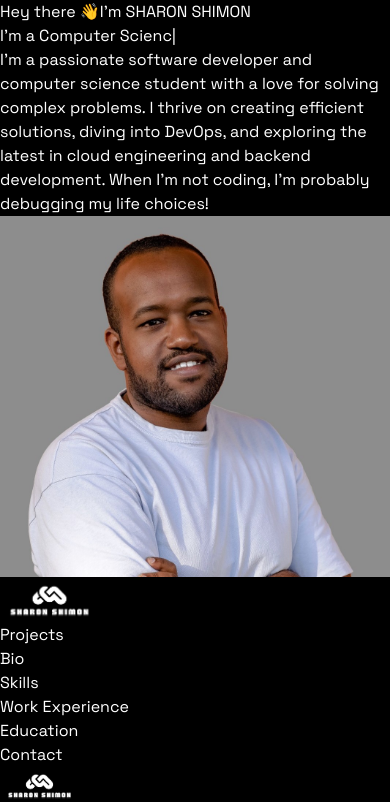
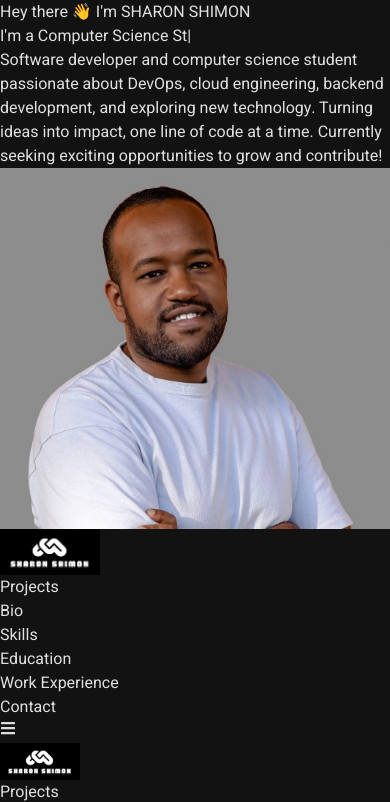
Before and after one commit to iiTzShaa/Personal-Portfolio-Website, a React (Vite) app in the folder portfolio/: page / in a window 390 px wide. Shown: the top 802 px of the page. Built offline with nearby package versions, Linux system fonts and the light colour scheme.

Commit message:
fix text font improve mobile visabilty

```diff
--- a/portfolio/src/App.jsx
+++ b/portfolio/src/App.jsx
@@ -18,8 +18,8 @@ const App = () => {
       <Projects/>
       <Bio/>
       <Skills />
+      <Education/>
       <WorkExperience/>
-      <Education/>
       <ContactForm/>
       <Footer/>
       </div>
--- a/portfolio/src/components/Footer.jsx
+++ b/portfolio/src/components/Footer.jsx
@@ -18,7 +18,7 @@ export const Footer = () => {
                     initial={{ opacity: 0 }}
                     whileInView={{ opacity: 1 }}
                     transition={{ duration: 0.5 }}
-                    key={index} href={link.url} target="_blank" rel="noopener noreferrer">
+                    key={index} href={link.href} target="_blank" rel="noopener noreferrer">
                     {link.icon}
                 </motion.a>
 
--- a/portfolio/src/components/Hero.jsx
+++ b/portfolio/src/components/Hero.jsx
@@ -14,15 +14,16 @@ const Hero = () => {
         className="w-full md:w-1/2 text-center md:text-left">
         <h2 className="my-8 p-2 text-4xl font-bold md:text-5xl mt-20 lg:text-[7rem] text-gray-800 shadow-lg">
            Hey there 👋
-          <span className="block text-blue-600">{`I'm ${HERO.name}`}</span>
+           I'm
+          <span className="block text-blue-600">{` ${HERO.name}`}</span>
         </h2>
         <span className="inline text-3xl tracking-tighter lg:text-4xl">I'm </span>
         <ReactTyped
     strings={[
         "a Software Developer &#128187;",
         "a Computer Science Student &#127891;",
-        "a problem solver who enjoys solving complex problems &#129504;",
-        "Passionate about Cloud Engineering, DevOps, and Backend Development \u{2601}\u{FE0F}\u{200D}\u{1F4BB}",
+        "a problem solver  &#129504;",
+        "Passionate about Cloud , DevOps, and Backend Development \u{2601}\u{FE0F}\u{200D}\u{1F4BB}",
         "Powered by coffee and code &#9749;&#65039;&#8205;&#128187;"
     ]}
     typeSpeed={50}
--- a/portfolio/src/components/Navbar.jsx
+++ b/portfolio/src/components/Navbar.jsx
@@ -1,13 +1,14 @@
-import React, { useState } from 'react';
+import React, { useState, useEffect, useRef } from 'react';
 import { FaBars, FaTimes } from 'react-icons/fa'; // Importing the icons
 import logo from '../assets/logo.png';
 import { NAVIGATION_LINKS } from '../constants';
 
 function Navbar() {
   const [isMobileMenuOpen, setIsMobileMenuOpen] = useState(false);
+  const mobileMenuRef = useRef(null); // Reference to the mobile menu
 
   const toggleMobileMenu = () => {
-    setIsMobileMenuOpen(!isMobileMenuOpen);
+    setIsMobileMenuOpen(!isMobileMenuOpen); // Toggle the menu open/close state
   };
 
   const handleLinkClick = (e, href) => {
@@ -26,6 +27,23 @@ function Navbar() {
 
     setIsMobileMenuOpen(false); // Close mobile menu after link click
   };
+
+  // Close the mobile menu when clicking outside of it
+  useEffect(() => {
+    const handleClickOutside = (e) => {
+      if (mobileMenuRef.current && !mobileMenuRef.current.contains(e.target) && isMobileMenuOpen) {
+        setIsMobileMenuOpen(false);
+      }
+    };
+
+    // Add event listener
+    document.addEventListener('mousedown', handleClickOutside);
+
+    // Cleanup event listener on component unmount
+    return () => {
+      document.removeEventListener('mousedown', handleClickOutside);
+    };
+  }, [isMobileMenuOpen]);
 
   return (
     <div>
@@ -59,27 +77,38 @@ function Navbar() {
         {/* Mobile Menu */}
         <div className="lg:hidden">
           <div className="flex items-center justify-between py-2">
-            <div>
-              <a href="#">
-                <img src={logo} width={80} alt="logo" className="m-2" />
-              </a>
-            </div>
+            {/* Menu button on the left */}
             <div className="flex items-center">
               <button
                 className="focus:outline-none"
                 onClick={toggleMobileMenu}
               >
                 {isMobileMenuOpen ? (
-                  <FaTimes className="m-2 h-6 w-5" />
+                  <FaTimes className="m-2 h-6 w-5 text-white" />
                 ) : (
-                  <FaBars className="m-2 h-6 w-5" />
+                  <FaBars className="m-2 h-6 w-5 text-white" />
                 )}
               </button>
             </div>
+
+            {/* Logo on the right */}
+            <div className="ml-auto">
+              {!isMobileMenuOpen && (
+                <a href="#">
+                  <img src={logo} width={80} alt="logo" className="m-2" />
+                </a>
+              )}
             </div>
+          </div>
+
+          {/* Show the menu when it is open */}
           {isMobileMenuOpen && (
+            <div
+              className="absolute top-0 left-0 right-0 bottom-0 bg-black/50 backdrop-blur-sm z-40"
+              ref={mobileMenuRef} // Attach the ref to the mobile menu container
+            >
               <ul
-              className="absolute top-full left-0 right-0 bg-black/20 rounded-b-lg p-4 mt-1 flex flex-col gap-4"
+                className="absolute top-full left-0 right-0 bg-black/70 rounded-b-lg p-4 mt-1 flex flex-col gap-4"
               >
                 {NAVIGATION_LINKS.map((item, index) => (
                   <li key={index}>
@@ -93,6 +122,7 @@ function Navbar() {
                   </li>
                 ))}
               </ul>
+            </div>
           )}
         </div>
       </nav>
--- a/portfolio/src/constants/index.jsx
+++ b/portfolio/src/constants/index.jsx
@@ -40,8 +40,8 @@ export const NAVIGATION_LINKS = [
   { label: "Projects", href: "#projects" },
   { label: "Bio", href: "#bio" },
   { label: "Skills", href: "#skills" },
+  { label: "Education", href: "#education" },
   { label: "Work Experience", href: "#work" },
-  { label: "Education", href: "#education" },
   { label: "Contact", href: "#contact" },
 ];
 
@@ -49,8 +49,9 @@ export const HERO = {
   name: "SHARON SHIMON",
   greet: "Hello there! 👋🏻",
   description:
-  "I’m a passionate software developer and computer science student with a love for solving complex problems. I thrive on creating efficient solutions, diving into DevOps, and exploring the latest in cloud engineering and backend development. When I’m not coding, I’m probably debugging my life choices!"
+    "Software developer and computer science student passionate about DevOps, cloud engineering, backend development, and exploring new technology. Turning ideas into impact, one line of code at a time. Currently seeking exciting opportunities to grow and contribute!"
 };
+
 
 export const PROJECTS = [
   {
@@ -105,12 +106,13 @@ export const PROJECTS = [
 
 
 export const BIO = [
-  "I’m Sharon Shimon, a 3rd-year Computer Science student at the Holon Institute of Technology (HIT). I’m passionate about machine learning, data science, software engineering, and DevOps, and I thrive on projects that challenge me to think analytically and find practical solutions.",
-  "In 2023, I dove into full-stack web development, DevOps, and machine learning. I’ve worked with technologies like Node.js, React, Kubernetes, and AWS, and I’ve gained hands-on experience with Docker, CI/CD pipelines, and cloud infrastructure. My goal? To build scalable, efficient systems that make an impact.",
-  "As a multi-disciplinary software engineer, I’m constantly learning and growing. Whether it’s fine-tuning backend systems or automating DevOps processes, I bring a versatile skill set to every project. From Python and JavaScript to TypeScript and Kubernetes, I’m ready to tackle anything that comes my way.",
-  "I’m actively looking for opportunities to level up my career, secure an internship, and dive into real-world software engineering, DevOps, or cloud computing projects. I’m also open to collaborating on exciting machine learning or backend development projects that push boundaries.",
-  "If you want someone who’s passionate, driven, and always up for a challenge, let’s talk. I’m ready to make an impact—and have some fun while doing it!"
+  "I'm Sharon Shimon, a 3rd-year Computer Science student at HIT with a passion for machine learning, data science, software engineering, and DevOps. I love tackling complex problems and building practical solutions.",
+  "In 2023, I dove into full-stack web development, DevOps, and machine learning, working with Node.js, React, Kubernetes, AWS, Docker, and CI/CD pipelines. My goal is to create scalable, efficient systems that make an impact.",
+  "A versatile software engineer, I constantly learn and adapt. From Python to TypeScript, and backend systems to DevOps automation, I’m ready for any challenge.",
+  "I’m seeking opportunities to grow my career, secure an internship, and work on real-world software engineering, DevOps, or cloud projects. I’m also open to collaborating on machine learning or backend development projects.",
+  "If you're looking for someone passionate and driven, let’s connect—I'm ready to make an impact!"
 ];
+
 
 export const SKILLS = [
   {
--- a/portfolio/src/index.css
+++ b/portfolio/src/index.css
@@ -1,5 +1,5 @@
 @import url('https://fonts.googleapis.com/css2?family=Space+Grotesk:wght@300..700&display=swap');
-
+@import url('https://fonts.googleapis.com/css2?family=Heebo:wght@100..900&family=Space+Grotesk:wght@300..700&display=swap');
 
 @tailwind base;
 @tailwind components;
@@ -11,10 +11,10 @@ html,body {
   margin: 0;
 }
 
-body{
-  font-family: 'Space Grotesk', sans-serif;
-  background-color: #000;
-  color: #fff;
+body {
+  font-family: 'Heebo', sans-serif;
+  background-color: #121212; /* Dark gray background */
+  color: #e0e0e0; /* Softer light text */
 }
 
 .bg-img {
```
Lines whose indentation alone changed are shown as unchanged.
